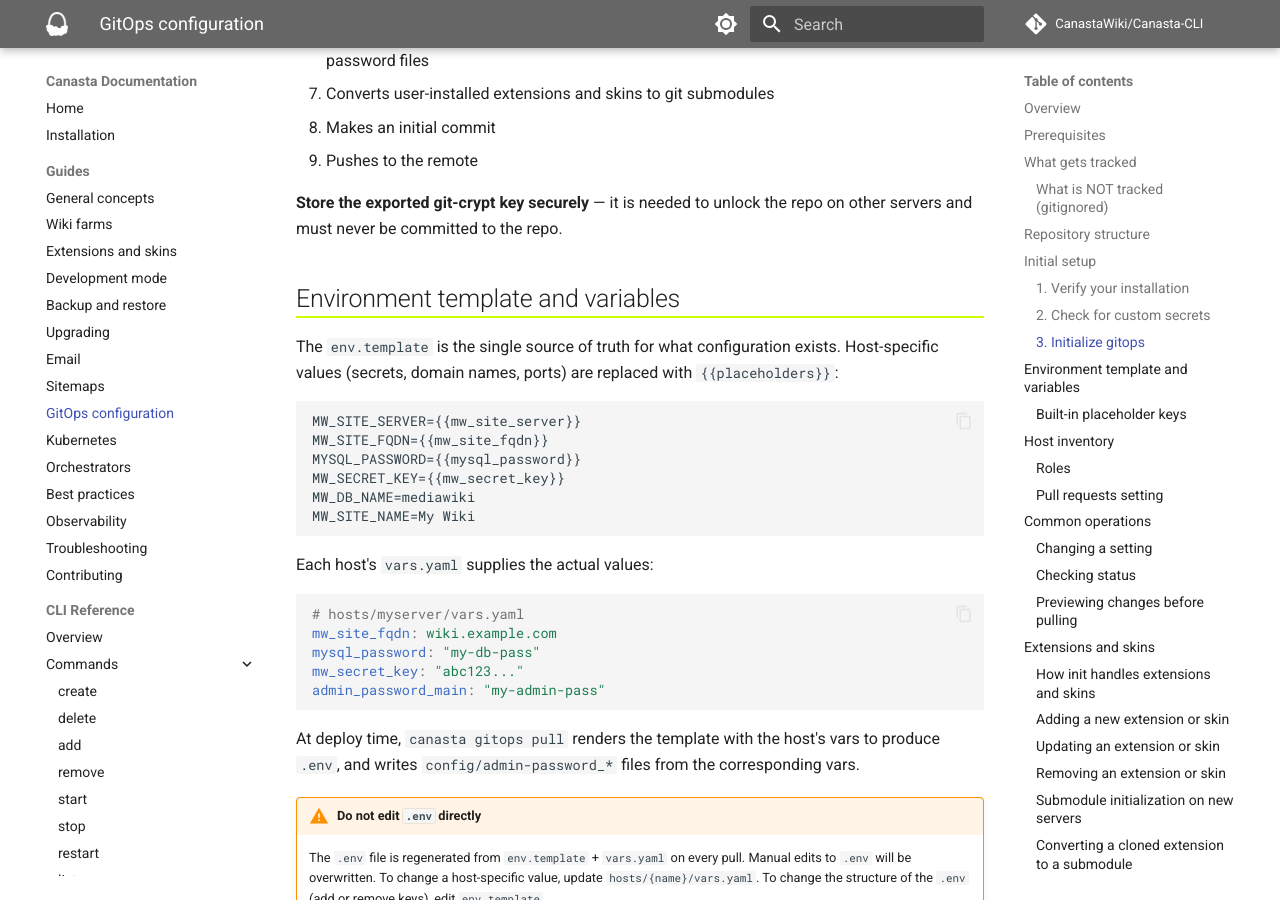
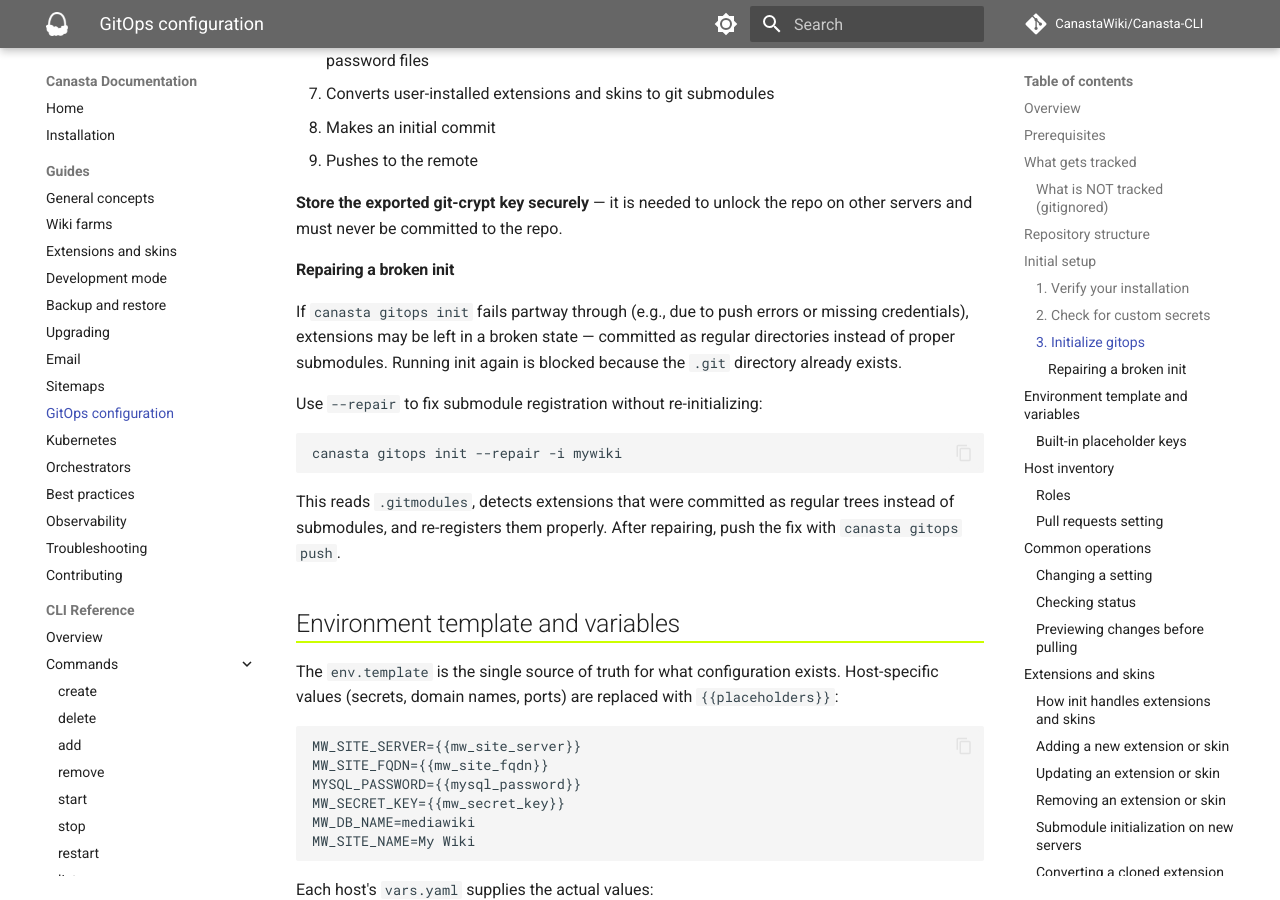
Before and after one commit to CanastaWiki/Canasta-CLI, an MkDocs documentation site: the page built from docs/guide/gitops.md, in a window 1280 px wide and 900 px high, scrolled down 3944 px. Built offline with MkDocs 1.6.1 and Material for MkDocs 9.7.7, drawn with Linux system fonts in a browser that asks for light colours; comment, search, counter and statistics services are not loaded.

Commit message:
docs: add --repair flag documentation to gitops guide

````diff
--- a/docs/guide/gitops.md
+++ b/docs/guide/gitops.md
@@ -142,6 +142,18 @@
 9. Pushes to the remote
 
 **Store the exported git-crypt key securely** — it is needed to unlock the repo on other servers and must never be committed to the repo.
+
+#### Repairing a broken init
+
+If `canasta gitops init` fails partway through (e.g., due to push errors or missing credentials), extensions may be left in a broken state — committed as regular directories instead of proper submodules. Running init again is blocked because the `.git` directory already exists.
+
+Use `--repair` to fix submodule registration without re-initializing:
+
+```bash
+canasta gitops init --repair -i mywiki
+```
+
+This reads `.gitmodules`, detects extensions that were committed as regular trees instead of submodules, and re-registers them properly. After repairing, push the fix with `canasta gitops push`.
 
 ## Environment template and variables
 
````
